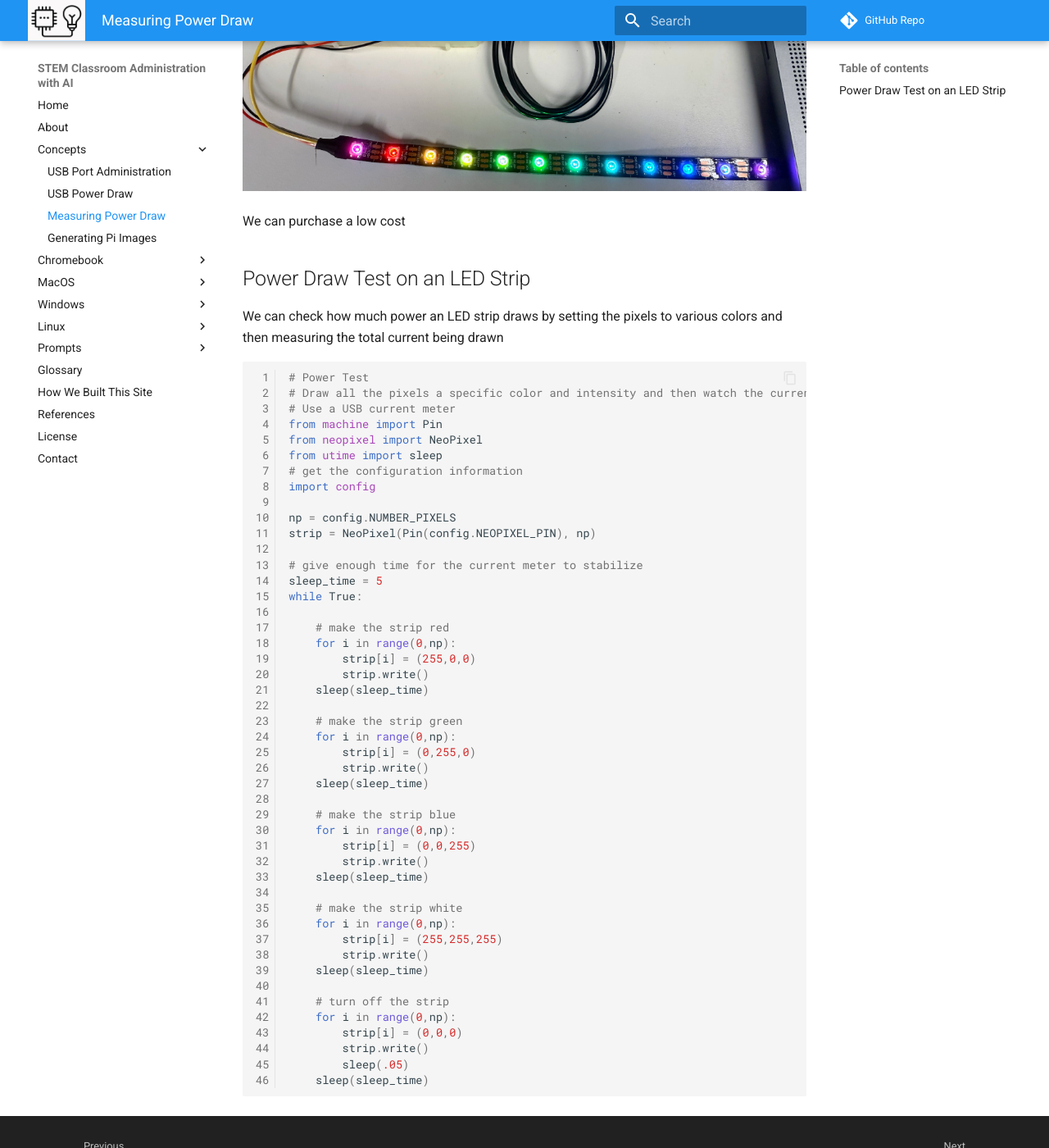
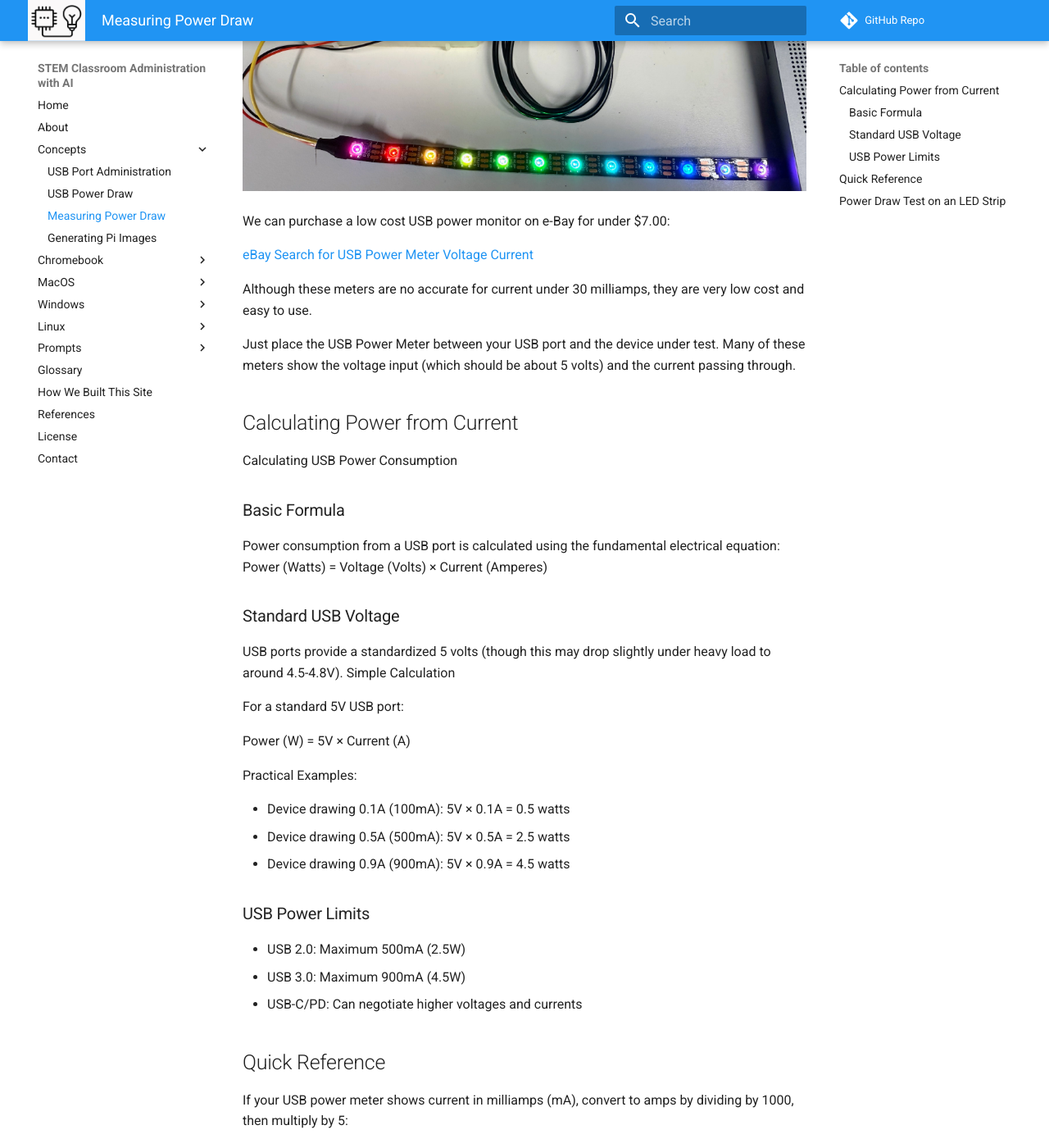
Before and after one commit to dmccreary/stem-classroom-admin, an MkDocs documentation site: the page built from docs/concepts/measuring-power-draw.md, in a window 1280 px wide and 1400 px high, scrolled down 348 px. Shown: the whole window at 82% size. Built offline with MkDocs 1.6.1 and Material for MkDocs 9.7.7, drawn with Linux system fonts in a browser that asks for light colours; comment, search, counter and statistics services are not loaded; some of the changed text lies outside the part shown.

Commit message:
updating content

````diff
--- a/docs/concepts/measuring-power-draw.md
+++ b/docs/concepts/measuring-power-draw.md
@@ -2,12 +2,61 @@
 
 ![](led-strip-power-draw.jpg)
 
-We can purchase a low cost
+We can purchase a low cost USB power monitor on e-Bay for under $7.00:
+
+[eBay Search for USB Power Meter Voltage Current](https://www.ebay.com/sch/i.html?_nkw=USB+Power+Meter+Voltage+Current&_sacat=0&_odkw=USB+Power+Monitor&_osacat=0&_sop=15&_ipg=200)
+
+Although these meters are no accurate for current under 30 milliamps, they are very low cost and easy to use.
+
+Just place the USB Power Meter between your USB port and the device under test.  Many of these meters
+show the voltage input (which should be about 5 volts) and the current passing through.
+
+## Calculating Power from Current
+
+Calculating USB Power Consumption
+
+### Basic Formula
+Power consumption from a USB port is calculated using the fundamental electrical equation:
+Power (Watts) = Voltage (Volts) × Current (Amperes)
+
+### Standard USB Voltage
+
+USB ports provide a standardized 5 volts (though this may drop slightly under heavy load to around 4.5-4.8V).
+Simple Calculation
+
+For a standard 5V USB port:
+
+Power (W) = 5V × Current (A)
+
+Practical Examples:
+
+- Device drawing 0.1A (100mA): 5V × 0.1A = 0.5 watts
+- Device drawing 0.5A (500mA): 5V × 0.5A = 2.5 watts
+- Device drawing 0.9A (900mA): 5V × 0.9A = 4.5 watts
+
+### USB Power Limits
+
+- USB 2.0: Maximum 500mA (2.5W)
+- USB 3.0: Maximum 900mA (4.5W)
+- USB-C/PD: Can negotiate higher voltages and currents
+
+## Quick Reference
+
+If your USB power meter shows current in milliamps (mA), convert to amps by dividing by 1000, then multiply by 5:
+
+Power (W) = 5 × (Current in mA ÷ 1000)
+
+This calculation is essential when working with microcontrollers like the Raspberry Pi Pico to ensure you stay within USB power specifications and avoid triggering overcurrent protection.
 
 ## Power Draw Test on an LED Strip
 
-We can check how much power an LED strip draws by setting the pixels to various
-colors and then measuring the total current being drawn
+We can check how much power an short LED strip draws by setting the pixels to various
+colors and then measuring the total current being drawn.  In the sample
+code below we turn all 12 pixels on with different colors at maximum brightness.
+
+In the code below, we fist turn on all the red LEDs, then green and then blue.  After that we turn all three on and we can get the maximum current drawn.
+
+In while running the `sleep()` function mode, the Raspberry Pi Pico draws about 19.07 milliamps.
 
 ```python
 # Power Test
@@ -26,7 +75,7 @@ strip = NeoPixel(Pin(config.NEOPIXEL_PIN), np)
 sleep_time = 5
 while True:
 
-    # make the strip red
+    # make the strip red - the total power should be around 30 milliamps for a 12 pixel LED strip
     for i in range(0,np):
         strip[i] = (255,0,0)
         strip.write()
@@ -44,7 +93,7 @@ while True:
         strip.write()
     sleep(sleep_time)
 
-    # make the strip white
+    # make the strip white total power should be around 45 milliamps
     for i in range(0,np):
         strip[i] = (255,255,255)
         strip.write()
````
Also changed, not shown: docs/about.md (+1 -1 lines), docs/concepts/index.md (+1 -1 lines), docs/index.md (+4 -4 lines).
